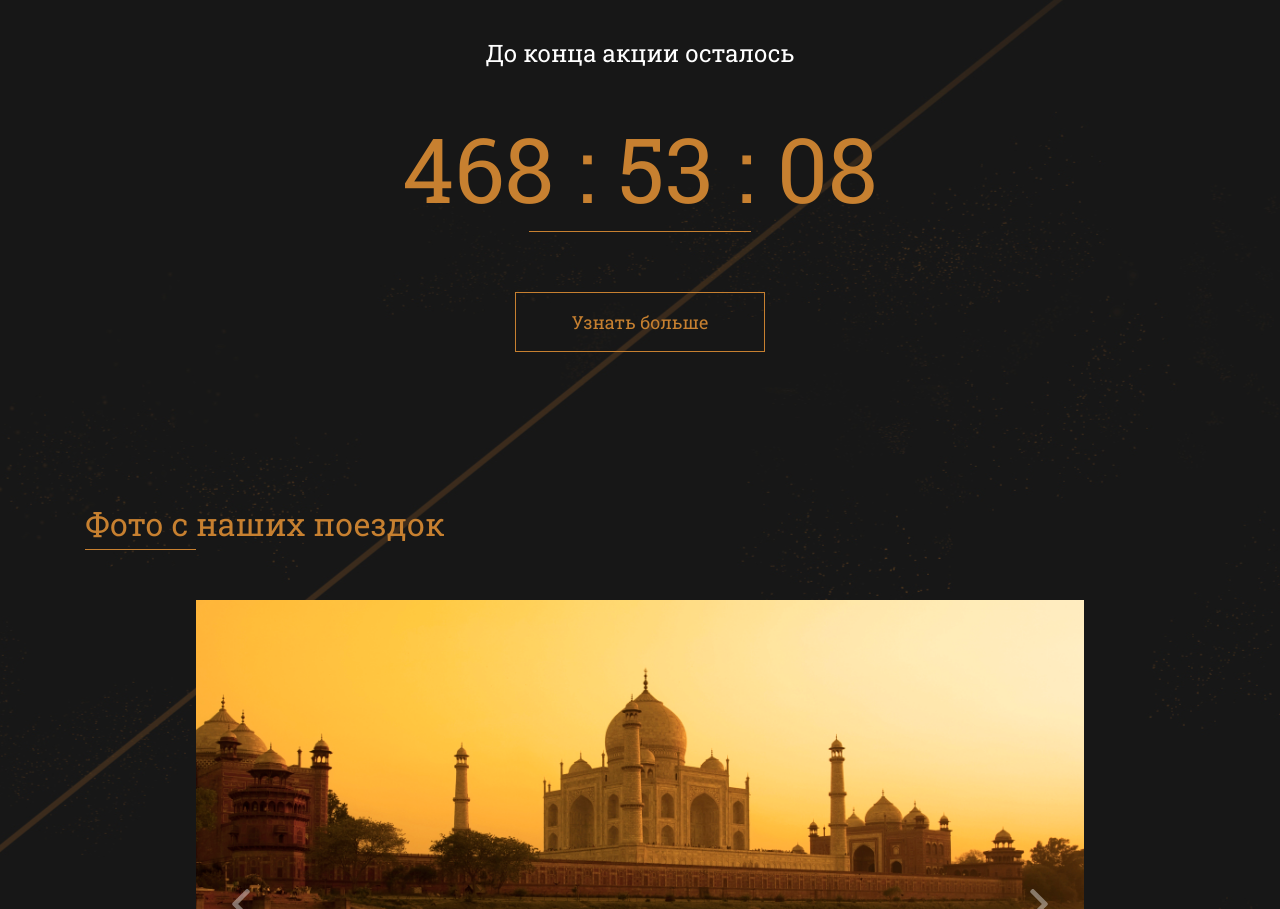
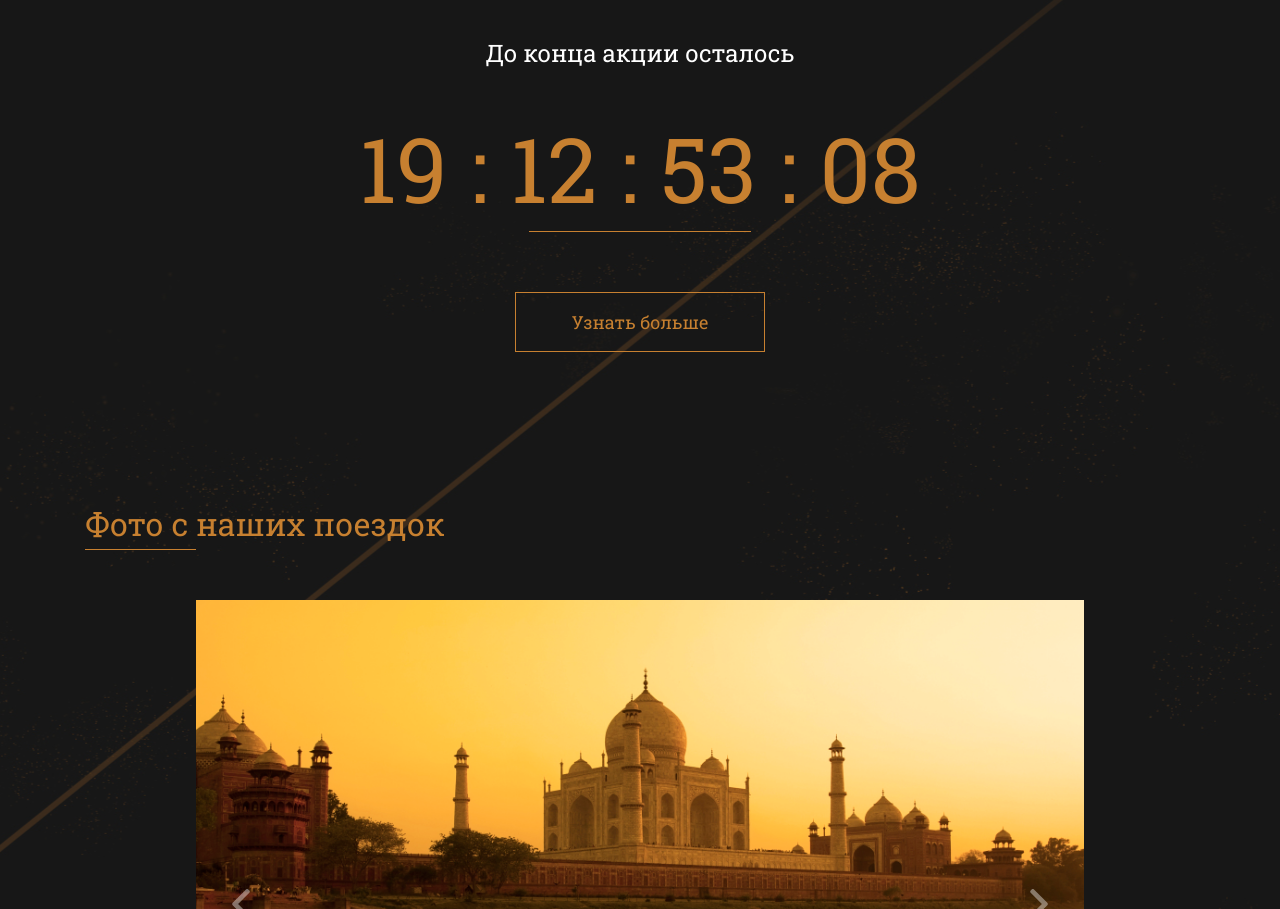
Before and after one commit to dmussin/Webpack_Yoga, a website built with webpack: page public/index.html in a window 1280 px wide. Shown: the part 1431-2340 px from the top of the page. Built offline with nearby package versions, Linux system fonts and the light colour scheme.

Commit message:
Adding days to timer

```diff
--- a/public/index.html
+++ b/public/index.html
@@ -105,8 +105,8 @@
 					До конца акции осталось
 				</div>
 				<div class="timer-numbers" id="timer">
-					<!-- <span class="days">10</span>
-					<span>:</span> -->
+					<span class="days">10</span>
+					<span>:</span>
 					<span class="hours">18</span>
 					<span>:</span>
 					<span class="minutes">20</span>
--- a/src/parts/timer.js
+++ b/src/parts/timer.js
@@ -8,9 +8,11 @@ function timer() {
     let t = Date.parse(endtime) - Date.parse(new Date()),
         seconds = Math.floor((t / 1000) % 60).toString(),
         minutes = Math.floor((t / 1000 / 60) % 60).toString(),
-        hours = Math.floor(t / 1000 / 60 / 60).toString();
+        // hours = Math.floor(t / 1000 / 60 / 60).toString();
+        hours = Math.floor((t / 1000 / 60 / 60) % 24).toString(),
+		    days = Math.floor((t / (1000 * 60 * 60 * 24))).toString();
 
-        function twoLetter(arg) {
+        function addZero(arg) {
           if (arg.length < 2) {
             arg = '0' + arg;
           } return arg;
@@ -18,14 +20,16 @@ function timer() {
 
     return {
       'total': t,
-      'hours': twoLetter(hours),
-      'minutes': twoLetter(minutes),
-      'seconds': twoLetter(seconds)
+      'hours': addZero(hours),
+      'minutes': addZero(minutes),
+      'seconds': addZero(seconds),
+      'days': addZero(days)
     };
   }
 
   function setClock(id, endtime) {
     let timer = document.getElementById(id),
+        days = timer.querySelector('.days'),
         hours = timer.querySelector('.hours'),
         minutes = timer.querySelector('.minutes'),
         seconds = timer.querySelector('.seconds'),
@@ -34,12 +38,14 @@ function timer() {
     function updateClock() {
       let t = getTimeRemaining(endtime);
 
+      days.textContent = t.days;
       hours.textContent = t.hours;
       minutes.textContent = t.minutes;
       seconds.textContent = t.seconds;
 
 
       if (t.total <= 0) {
+        days.textContent = '00';
         hours.textContent = '00';
         minutes.textContent = '00';
         seconds.textContent = '00';
```
Also changed, not shown: public/bundle.js (+11 -5 lines), 1 other file.
